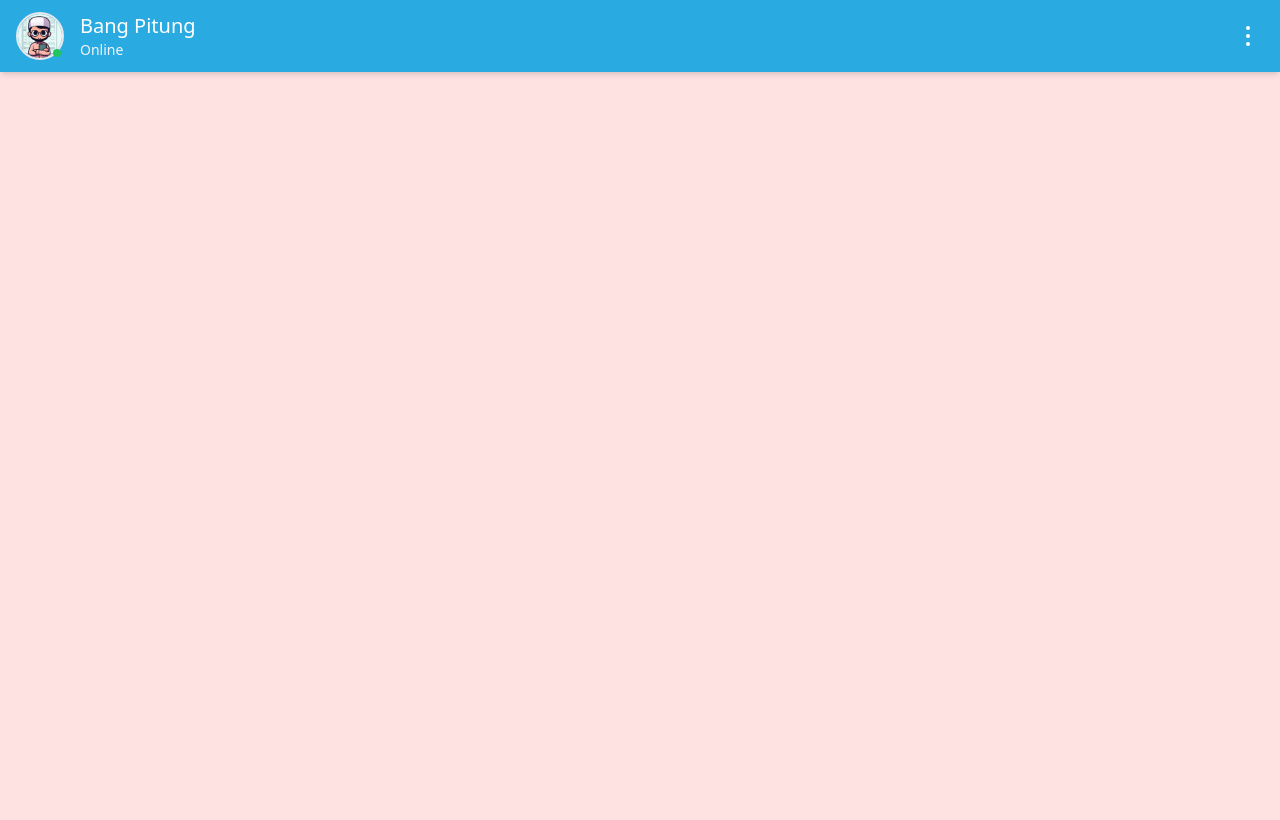
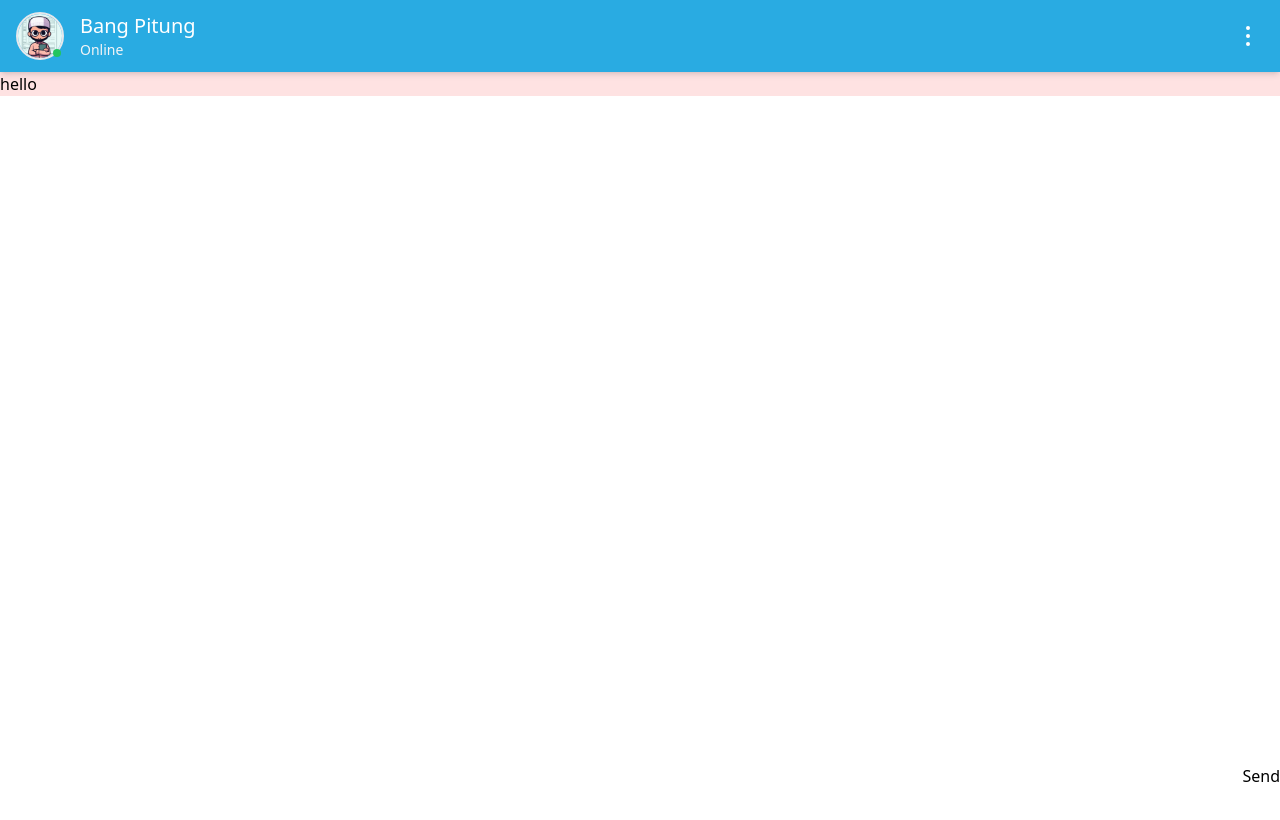
Before and after one commit to fikrialwan/chat-bpt, a React (Vite) app: page / in a window 1280 px wide. Shown: the top 820 px of the page. Built offline with nearby package versions, Linux system fonts and the light colour scheme.

Commit message:
feat: readjust layout

```diff
--- a/src/component/layout/index.tsx
+++ b/src/component/layout/index.tsx
@@ -7,9 +7,13 @@ interface PropsType {
 
 const Layout = ({ children }: PropsType) => {
   return (
-    <div className="h-screen flex flex-col">
+    <div className="max-h-screen h-screen flex flex-col">
       <Header />
-      <main className="bg-white flex-1">{children}</main>
+      <main className="bg-white flex-1 overflow-auto">{children}</main>
+      <div className="flex items-center w-full">
+        <textarea className="resize-none flex-1"></textarea>
+        <button>Send</button>
+      </div>
     </div>
   );
 };
--- a/src/routes/index.tsx
+++ b/src/routes/index.tsx
@@ -3,7 +3,7 @@ import Layout from "../component/layout";
 const Home = () => {
   return (
     <Layout>
-      <div className="h-screen bg-red-100"></div>
+      <div className="bg-red-100">hello</div>
     </Layout>
   );
 };
```
